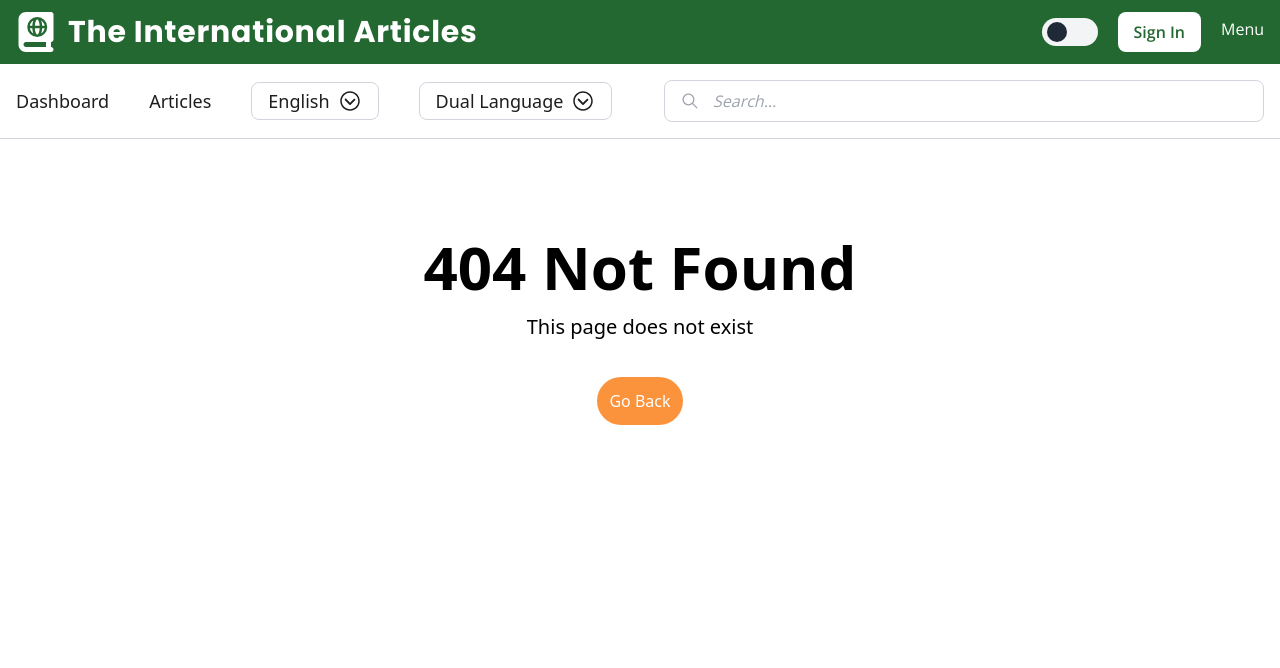
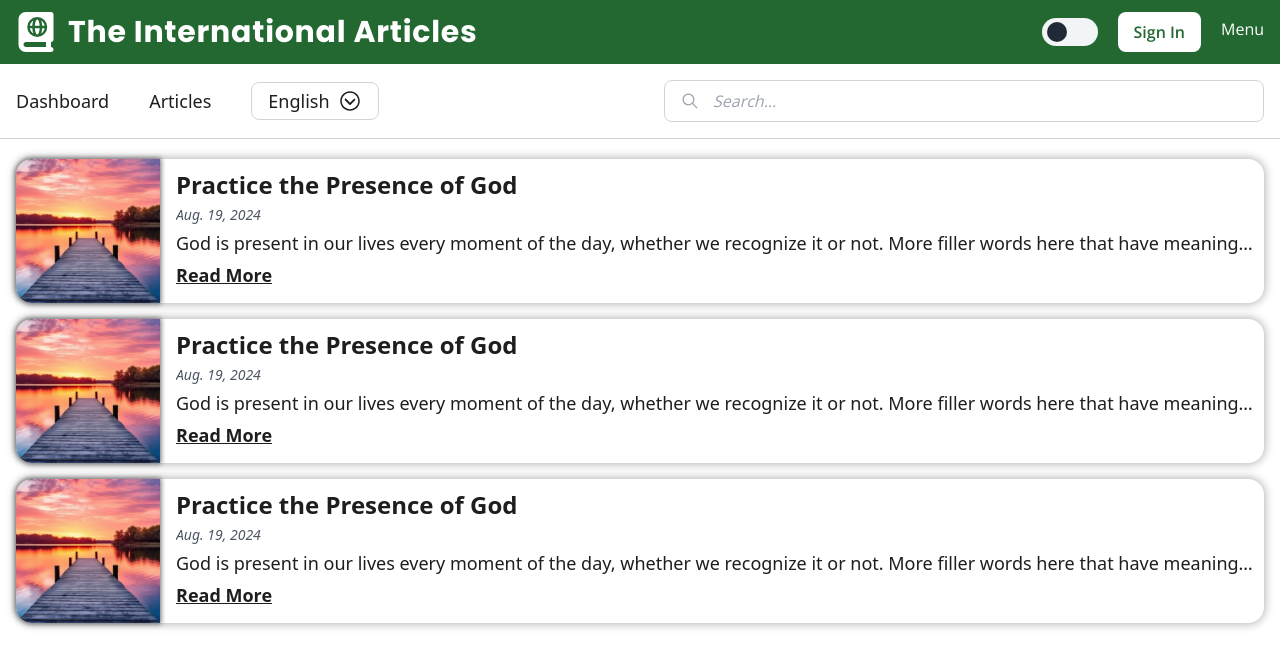
Before and after one commit to MarshallNickolauson/the-international-articles, a React (Vite) app in the folder frontend/: page /articles in a window 1280 px wide. Before the commit this address had no page. Shown: the top 668 px of the page. Built offline with nearby package versions, Linux system fonts and the light colour scheme.

Commit message:
add: article screen ui

```diff
--- a/frontend/src/components/RecentArticle.jsx
+++ b/frontend/src/components/ArticleListCard.jsx
@@ -1,7 +1,7 @@
 import { useSelector } from "react-redux";
 import dock from "../assets/dock.png";
 
-const RecentArticle = () => {
+const ArticleListCard = () => {
     const isDarkMode = useSelector((state) => state.theme.isDarkMode);
 
     return (
@@ -42,4 +42,4 @@ const RecentArticle = () => {
     );
 };
 
-export default RecentArticle;
+export default ArticleListCard;
--- a/frontend/src/components/Header.jsx
+++ b/frontend/src/components/Header.jsx
@@ -35,7 +35,7 @@ function Header() {
         useState("Dual Language");
 
     useEffect(() => {
-        if (location.pathname.includes("/article")) {
+        if (location.pathname === "/article" || location.pathname.startsWith("/article/")) {
             setisSecondaryLangVisible(true);
             setSelectedSecondaryLanguage("Dual Language");
         } else setisSecondaryLangVisible(false);
--- a/frontend/src/main.jsx
+++ b/frontend/src/main.jsx
@@ -14,6 +14,7 @@ import MainLayout from './layouts/MainLayout';
 import NotFoundScreen from './screens/NotFoundScreen';
 import Dashboard from './screens/Dashboard.jsx';
 import ArticleScreen from './screens/ArticleScreen.jsx';
+import ArticleListScreen from './screens/ArticleListScreen.jsx';
 
 function App() {
     const router = createBrowserRouter(
@@ -22,6 +23,7 @@ function App() {
                 <Route path='*' element={<NotFoundScreen />} />
                 <Route index element={<Dashboard />} />
                 <Route path='/article' element={<ArticleScreen />}/>
+                <Route path='/articles' element={<ArticleListScreen />} />
             </Route>
         )
     );
--- /dev/null
+++ b/frontend/src/screens/ArticleListScreen.jsx
@@ -0,0 +1,14 @@
+import React from 'react'
+import ArticleListCard from '../components/ArticleListCard'
+
+const ArticleListScreen = () => {
+  return (
+    <div className='space-y-4 py-5'>
+        <ArticleListCard />
+        <ArticleListCard />
+        <ArticleListCard />
+    </div>
+  )
+}
+
+export default ArticleListScreen
--- a/frontend/src/screens/Dashboard.jsx
+++ b/frontend/src/screens/Dashboard.jsx
@@ -1,6 +1,6 @@
 import { useSelector } from "react-redux";
 import FeaturedArticle from "../components/FeaturedArticle";
-import RecentArticle from "../components/RecentArticle";
+import ArticleListCard from "../components/ArticleListCard";
 
 const Dashboard = () => {
 
@@ -49,10 +49,10 @@ const Dashboard = () => {
                         {translations[language]?.recentArticles || "Recent Articles"}
                     </h1>
                     <div className="flex flex-col h-[500px] justify-between space-y-4">
-                        <RecentArticle />
-                        <RecentArticle />
-                        <RecentArticle />
-                        <RecentArticle />
+                        <ArticleListCard />
+                        <ArticleListCard />
+                        <ArticleListCard />
+                        <ArticleListCard />
                     </div>
                 </div>
             </div>
```
